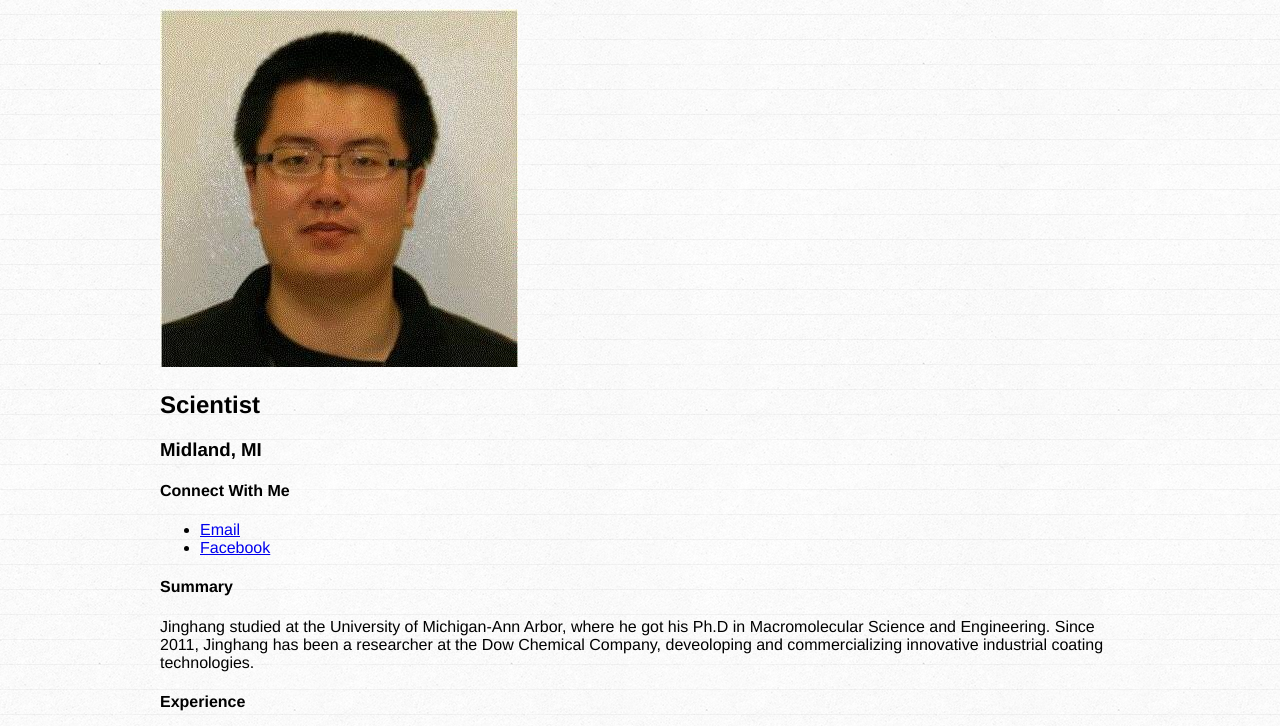
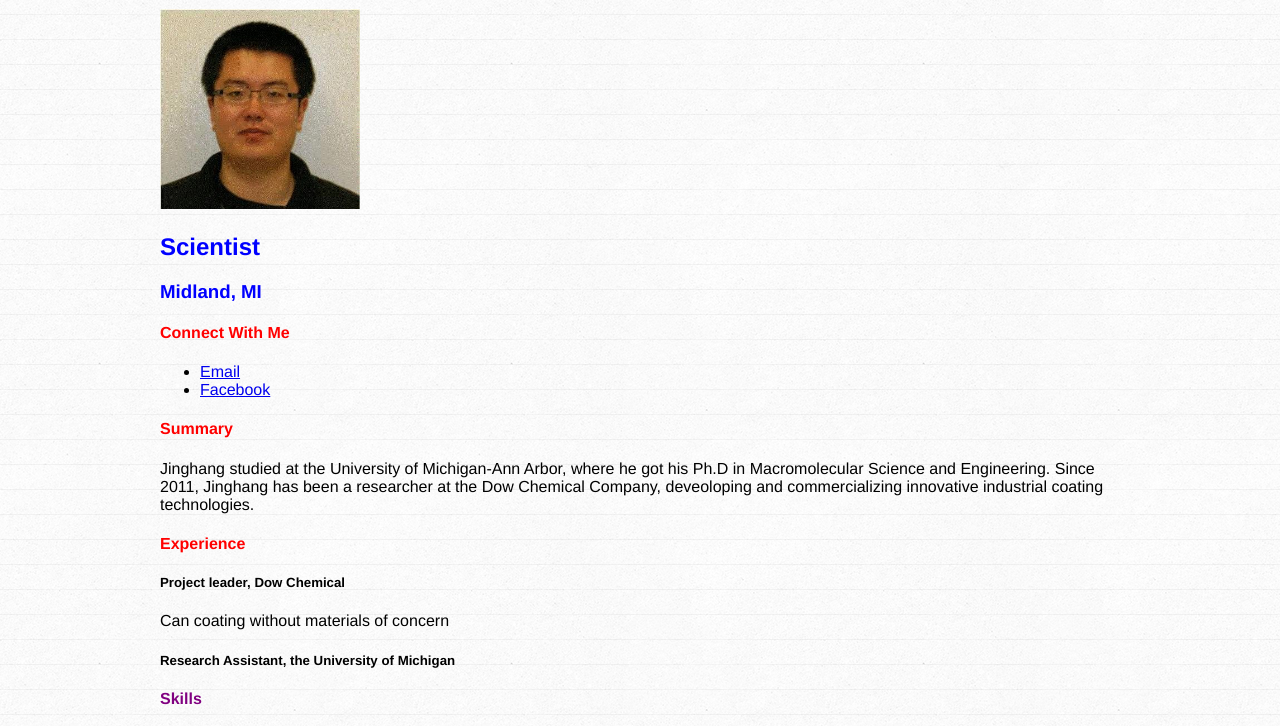
Before and after one commit to jinghangwu/jinghangwu.github.io, a plain HTML site: page index.html in a window 1280 px wide. Shown: the part 71-797 px from the top of the page. Drawn offline with nearby package versions, Linux system fonts and the light colour scheme.

Commit message:
make it look awsome

```diff
--- a/index.html
+++ b/index.html
@@ -1,7 +1,7 @@
 <!DOCTYPE html>
 <html>
 <head>
-  <title>Jinghang Wu, Scientist</title>
+  <title>Jinghang Wu, Research Scientist</title>
   <meta charset="UTF-8">
   <link rel="stylesheet" type="text/css" href="style.css">
   <script src="http://ajax.googleapis.com/ajax/libs/jquery/2.1.4/jquery.min.js"></script>
@@ -22,7 +22,7 @@
       </ul>
     </div>
     <div>
-      <h4>Summary</h4>
+      <h4 id="Summary"> Summary </h4>
       <p>
         Jinghang studied at the University of Michigan-Ann Arbor, where he got his Ph.D in Macromolecular Science and Engineering. Since 2011, Jinghang has been a researcher at the Dow Chemical Company, deveoloping and commercializing innovative industrial coating technologies.
       </p>
@@ -39,14 +39,14 @@
       </div>
     </div>
     <div>
-      <h4>Skills</h4>
+      <h4 class="unicorn">Skills</h4>
       <ul>
         <li>R&D</li>
         <li>Marketing</li>
       </ul>
     </div>
     <div>
-      <h4>Hobbies</h4>
+      <h4 class="unicorn">Hobbies</h4>
       <ul>
         <li>Reading</li>
         <li>Cooking</li>
--- a/style.css
+++ b/style.css
@@ -3,7 +3,29 @@ body {
   font-weight: 300;
   background: url(linedpaper.png) repeat;
 }
+img {
+	width:200px;
+}
 #wrapper {
   width: 960px;
   margin: 20px auto;
 }
+/* Making the H orange*/
+h1, h2, h3 {
+	color: blue;
+}
+h4 {
+	color: red;
+}
+#Summary {
+	color: red;
+}
+.unicorn {
+	color: purple;
+}
+h1, h2, h3 {
+	font-stype: italic;
+}
+p.italic {
+	font-style: italic
+}
```
